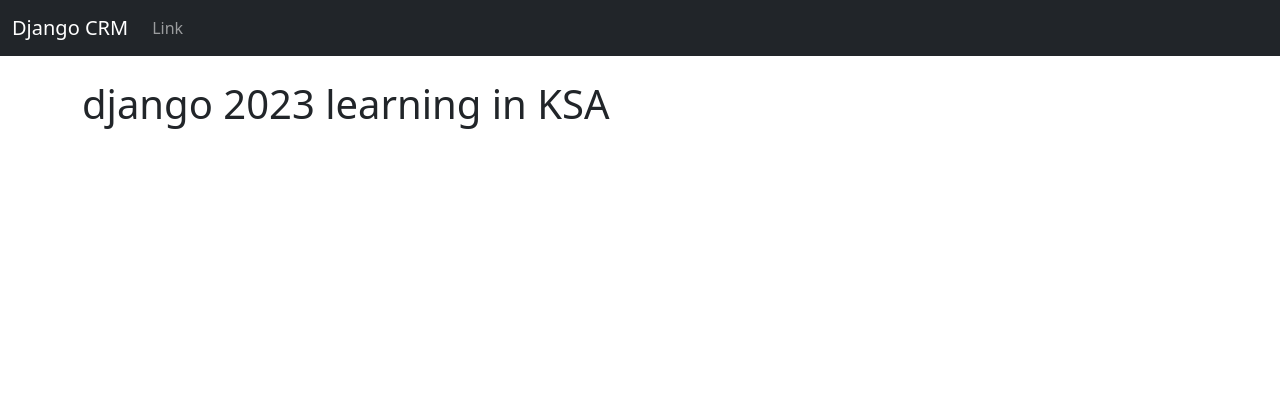
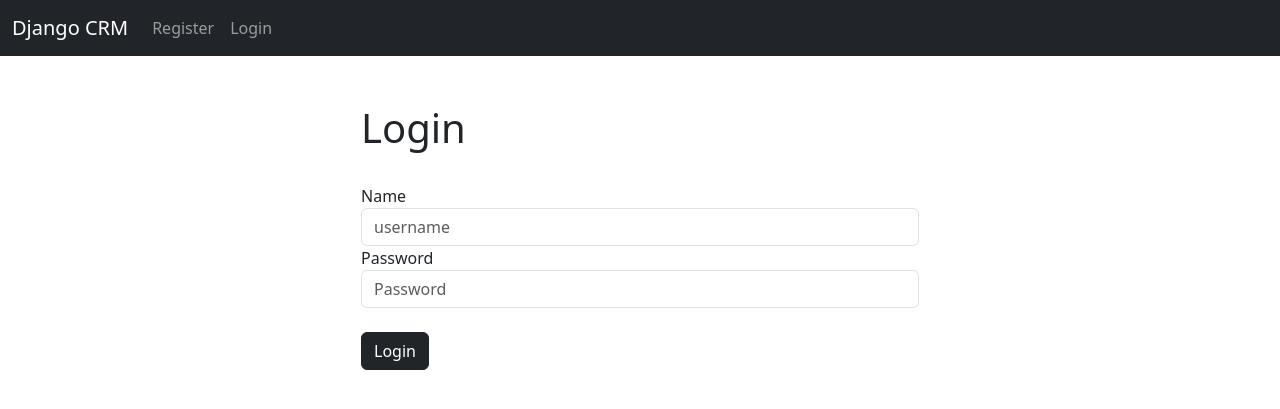
Before and after one commit to ijazkhan101/Django-Project-Code-a-CRM-App, a Django app: page / in a window 1280 px wide. Shown: the top 409 px of the page. Run offline with Django 4.2, Linux system fonts and the light colour scheme.

Commit message:
register
register

```diff
--- a/dcrm/website/templates/base.html
+++ b/dcrm/website/templates/base.html
@@ -10,6 +10,16 @@
     {% include 'navbar.html' %}
     <div class="container">
     </br>
+        {% if messages %}
+            {% for messages in messages %}
+            <div class="alert alert-warning alert-dismissible fade show" role="alert">
+                <strong>{{messages}}
+                <button type="button" class="close" data-dismiss="alert" aria-label="Close">
+                  <span aria-hidden="true">&times;</span>
+                </button>
+              </div>
+            {% endfor %}
+        {% endif %}
         {% block content%}
 
         {% endblock %}
@@ -17,5 +27,8 @@
 
 
     <script src="https://cdn.jsdelivr.net/npm/bootstrap@5.3.1/dist/js/bootstrap.bundle.min.js" integrity="sha384-HwwvtgBNo3bZJJLYd8oVXjrBZt8cqVSpeBNS5n7C8IVInixGAoxmnlMuBnhbgrkm" crossorigin="anonymous"></script>
-  </body>
+    <script src="https://code.jquery.com/jquery-3.3.1.slim.min.js" integrity="sha384-q8i/X+965DzO0rT7abK41JStQIAqVgRVzpbzo5smXKp4YfRvH+8abtTE1Pi6jizo" crossorigin="anonymous"></script>
+    <script src="https://cdn.jsdelivr.net/npm/popper.js@1.14.7/dist/umd/popper.min.js" integrity="sha384-UO2eT0CpHqdSJQ6hJty5KVphtPhzWj9WO1clHTMGa3JDZwrnQq4sF86dIHNDz0W1" crossorigin="anonymous"></script>
+    <script src="https://cdn.jsdelivr.net/npm/bootstrap@4.3.1/dist/js/bootstrap.min.js" integrity="sha384-JjSmVgyd0p3pXB1rRibZUAYoIIy6OrQ6VrjIEaFf/nJGzIxFDsf4x0xIM+B07jRM" crossorigin="anonymous"></script>
+</body>
 </html>
--- a/dcrm/website/templates/home.html
+++ b/dcrm/website/templates/home.html
@@ -1,5 +1,27 @@
 {% extends 'base.html'%}
 
 {% block content %}
-<h1> django 2023 learning in KSA</h1>
+<div class="col-md-6 offset-md-3">
+{% if user.is_authenticated %}
+<h1>Welcome to the dashboard screen</h1>
+{% else %}
+<br/>
+<h1>Login </h1>
+<br/>
+<form method="POST" action="{% url 'home' %}">
+    {% csrf_token %}
+ <div class="form-group">
+          <label for="exampleInputEmail1">Name </label>
+          <input type="text" class="form-control" name="username" required placeholder="username">
+        </div>
+        <div class="form-group">
+          <label for="password">Password</label>
+          <input type="password" class="form-control" name="password" required placeholder="Password">
+        </div>
+       <br/>
+        <button type="submit" class="btn btn-dark">Login</button>
+</form >
+</div>
+
+{% endif %}
 {% endblock %}
--- a/dcrm/website/templates/navbar.html
+++ b/dcrm/website/templates/navbar.html
@@ -6,11 +6,18 @@
       </button>
       <div class="collapse navbar-collapse" id="navbarSupportedContent">
         <ul class="navbar-nav me-auto mb-2 mb-lg-0">
+            {% if user.is_authenticated %}
           <li class="nav-item">
-            <a class="nav-link" href="#">Link</a>
+            <a class="nav-link" href="{% url 'logout' %}">Logout</a>
           </li>
-
-
+          {% else %}
+          <li class="nav-item">
+            <a class="nav-link" href="{% url 'register' %}">Register</a>
+          </li>
+          <li class="nav-item">
+            <a class="nav-link" href="{% url 'home' %}">Login</a>
+          </li>
+          {% endif %}
         </ul>
 
       </div>
--- a/dcrm/website/urls.py
+++ b/dcrm/website/urls.py
@@ -2,5 +2,8 @@
 from django.urls import path
 from . import views
 urlpatterns = [
-    path('',views.home, name='home'),
+    path('', views.home, name='home'),
+    # path('login/', views.login_user, name='login'),
+    path('logout/', views.logout_user, name='logout'),
+    path('register/', views.register_user, name='register'),
 ]
--- a/dcrm/website/views.py
+++ b/dcrm/website/views.py
@@ -1,7 +1,37 @@
-from django.shortcuts import render
-
+from django.shortcuts import render, redirect
+from django.contrib.auth import authenticate, login, logout
+from django.contrib import messages
 # Create your views here.
 
 
 def home(request):
-    return render(request, 'home.html', {})
+    # check to see if login in
+    if request.method == 'POST':
+        username = request.POST['username']
+        password = request.POST['password']
+        # authenticate
+        user = authenticate(request, username=username, password=password)
+        if user is not None:
+            login(request, user)
+            messages.success(request, 'you have been logged in ')
+            return redirect('home')
+        else:
+            messages.success(
+                request, "There was an Error in login in , please try again ")
+            return redirect('home')
+    else:
+        return render(request, 'home.html', {})
+
+
+def login_user(request):
+    pass
+
+
+def logout_user(request):
+    logout(request)
+    messages.success(request, 'You have been logged out...')
+    return redirect('home')
+
+
+def register_user(request):
+    return render(request, 'register.html', {})
```
Also changed, not shown: dcrm/website/forms.py (added, +60 -0 lines), dcrm/website/templates/register.html (added, +8 -0 lines).
